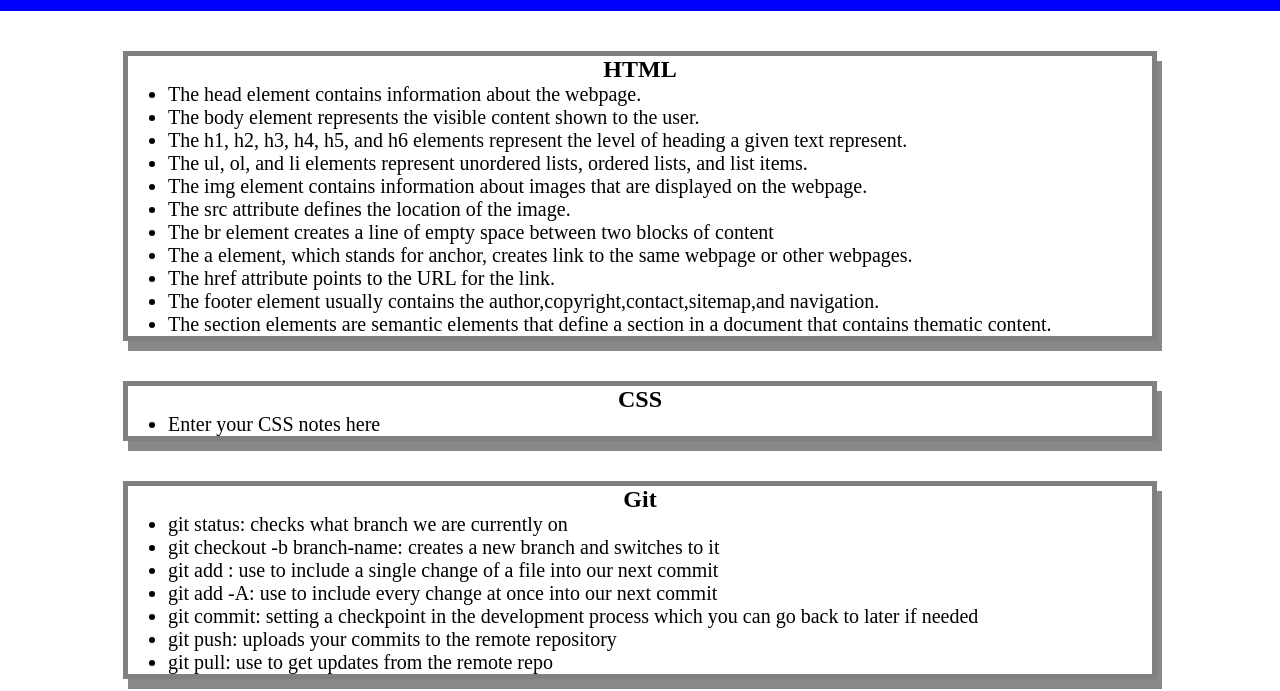
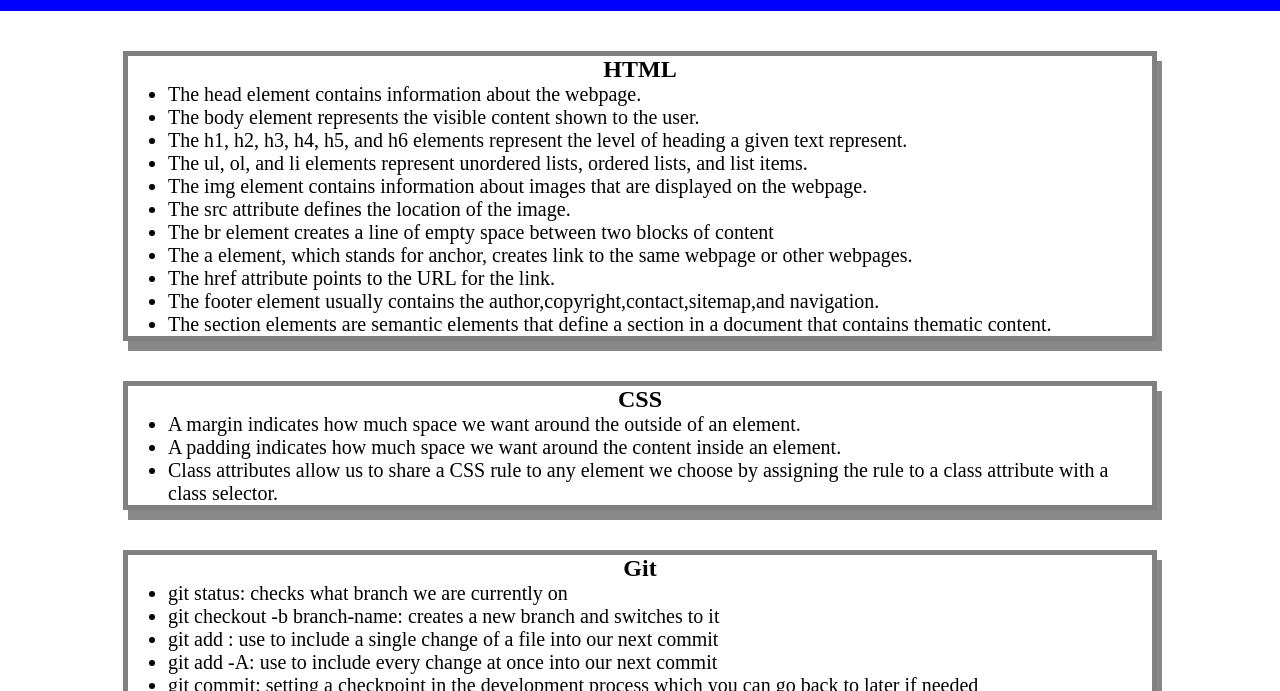
Before and after one commit to JonathanFadera/prework-study-guide, a plain HTML site: page index.html in a window 1280 px wide. Shown: the part 109-800 px from the top of the page. Drawn offline with Linux system fonts and the light colour scheme.

Commit message:
added more notes under CSS li element

```diff
--- a/index.html
+++ b/index.html
@@ -34,7 +34,9 @@
       <section class="card" id="css-section">
         <h2>CSS</h2>
         <ul>
-          <li>Enter your CSS notes here</li>
+          <li>A margin indicates how much space we want around the outside of an element.</li>
+          <li>A padding indicates how much space we want around the content inside an element.</li>
+          <li>Class attributes allow us to share a CSS rule to any element we choose by assigning the rule to a class attribute with a class selector.</li>
         </ul>
 
       </section>
```
